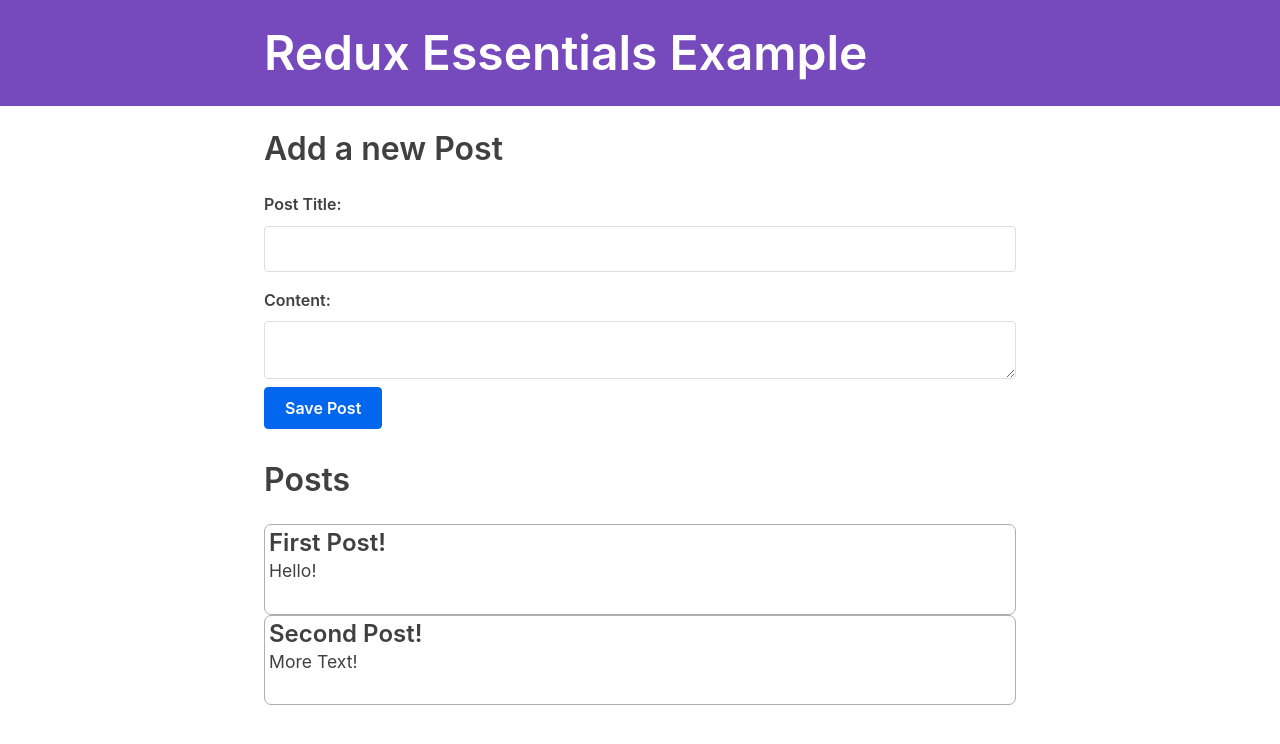
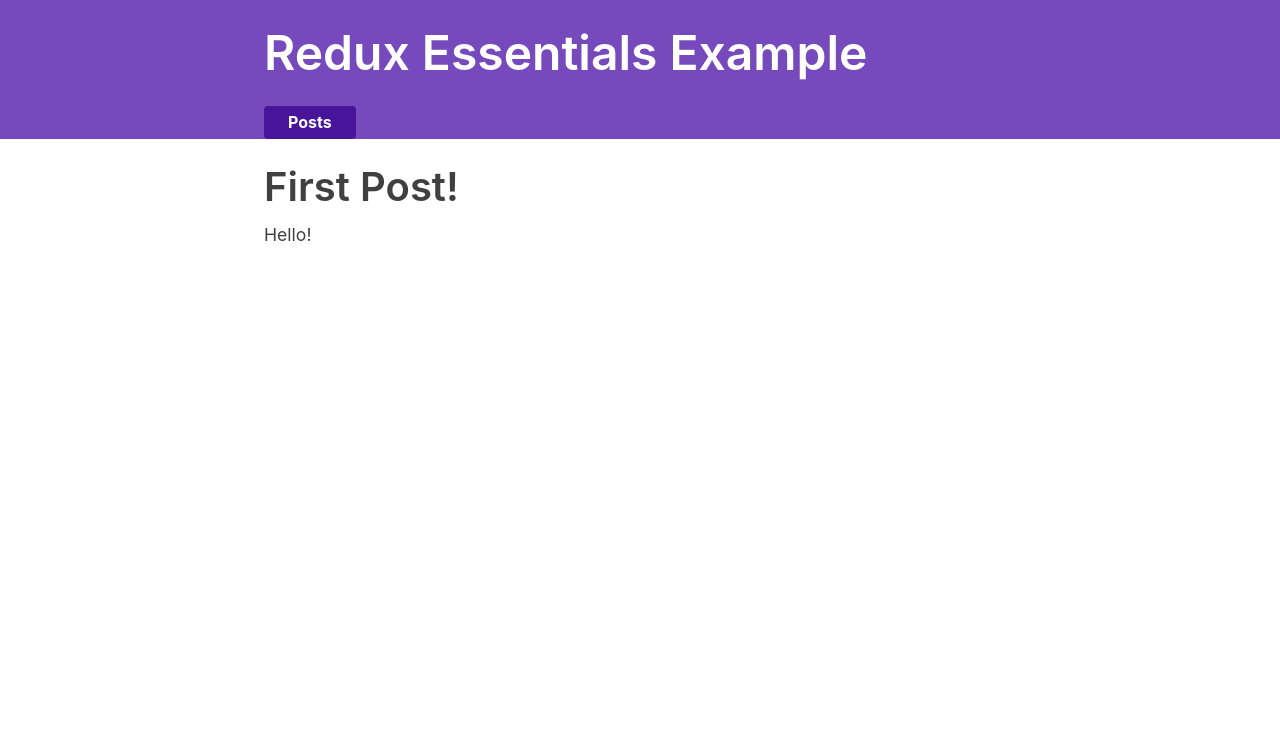
Before and after one commit to KazuyaHayashi/redux_tutorial, a React (Create React App) app: page /posts/1 in a window 1280 px wide. Before the commit this address led to /. Shown: the top 744 px of the page. Built offline with nearby package versions, Linux system fonts and the light colour scheme; what miragejs, txtgen would draw is missing.

Commit message:
Add single post view page

```diff
--- a/src/App.js
+++ b/src/App.js
@@ -10,6 +10,7 @@
 
 import { PostsList } from './features/posts/PostsList';
 import { AddPostForm } from './features/posts/AddPostForm';
+import { SinglePostPage } from './features/posts/SinglePostPage';
 
 function App() {
   return (
@@ -27,6 +28,7 @@
               </React.Fragment>
             )}
           />
+          <Route exact path="/posts/:postId" component={SinglePostPage} />
           <Redirect to="/" />
         </Switch>
       </div>
--- a/src/app/Navbar.js
+++ b/src/app/Navbar.js
@@ -1,4 +1,7 @@
-import React from 'react'
+import React from 'react';
+
+import { Link } from 'react-router-dom';
+
 
 export const Navbar = () => {
   return (
@@ -7,7 +10,9 @@
         <h1>Redux Essentials Example</h1>
 
         <div className="navContent">
-          <div className="navLinks"></div>
+          <div className="navLinks">
+            <Link to="/">Posts</Link>
+          </div>
         </div>
       </section>
     </nav>
--- a/src/features/posts/PostsList.js
+++ b/src/features/posts/PostsList.js
@@ -1,5 +1,6 @@
 import React from 'react';
 import { useSelector } from 'react-redux';
+import { Link } from 'react-router-dom';
 
 export const PostsList = () => {
     const posts = useSelector(state => state.posts);
@@ -8,6 +9,9 @@
         <article className="post-excerpt" key={post.id}>
             <h3>{post.title}</h3>
             <p>{post.content.substring(0, 100)}</p>
+            <Link to={`posts/${post.id}`} className="button muted-button">
+                View Post
+            </Link>
         </article>
     ));
 
--- /dev/null
+++ b/src/features/posts/SinglePostPage.js
@@ -0,0 +1,25 @@
+import React from 'react';
+import { useSelector } from 'react-redux';
+
+export const SinglePostPage = ({ match }) => {
+    const { postId } = match.params;
+
+    const post = useSelector(state => state.posts.find(post => post.id === postId));
+
+    if(!post) {
+        return (
+            <section>
+                <h2>Post not found!</h2>
+            </section>
+        );
+    }
+
+    return (
+        <section>
+            <article className="post">
+                <h2>{post.title}</h2>
+                <p className="post-content">{post.content}</p>
+            </article>
+        </section>
+    );
+};
--- a/src/features/posts/postsSlice.js
+++ b/src/features/posts/postsSlice.js
@@ -1,8 +1,8 @@
 import { createSlice } from '@reduxjs/toolkit';
 
 const initialState = [
-    { id: 1, title: 'First Post!', content: 'Hello!' },
-    { id: 2, title: 'Second Post!', content: 'More Text!' },
+    { id: '1', title: 'First Post!', content: 'Hello!' },
+    { id: '2', title: 'Second Post!', content: 'More Text!' },
 ];
 
 const postsSlice = createSlice({
```
